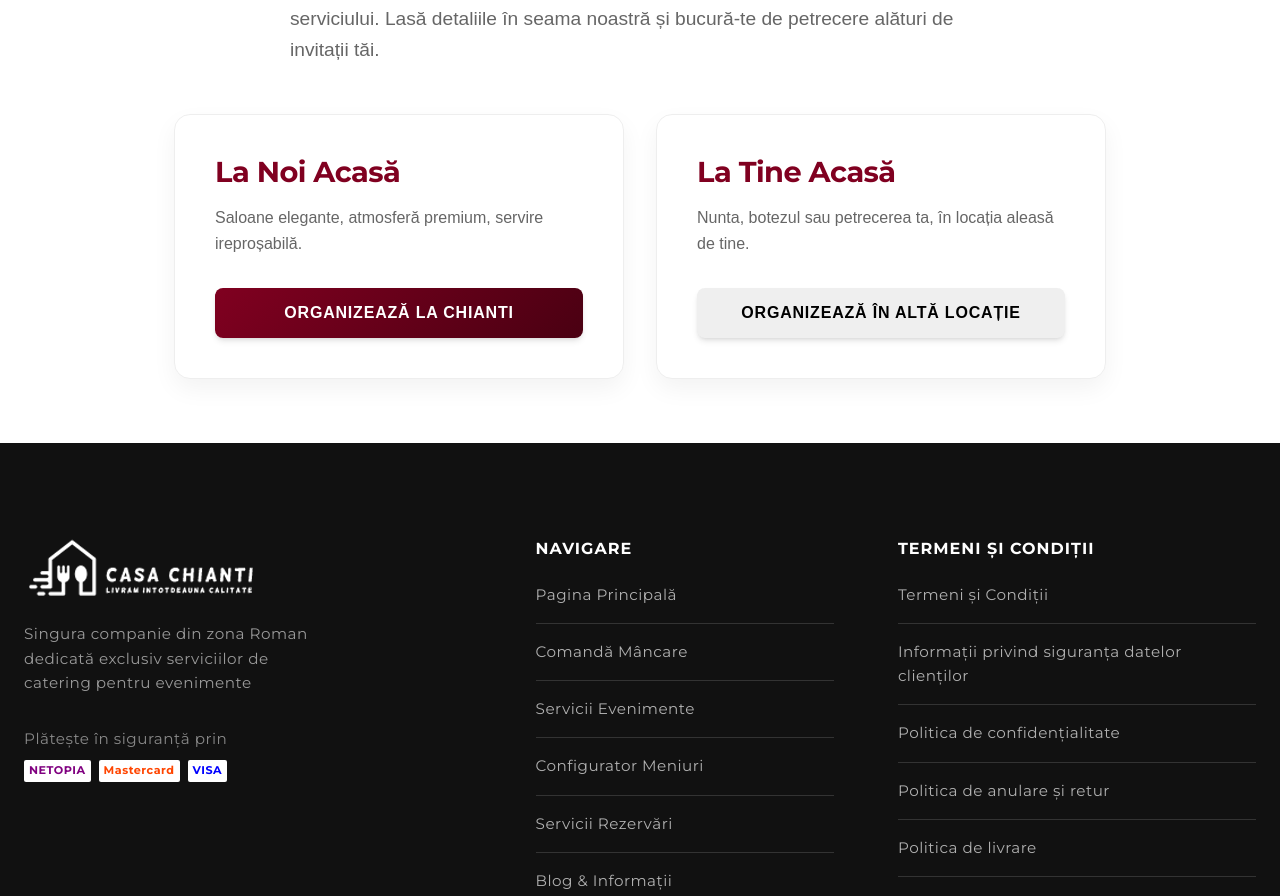
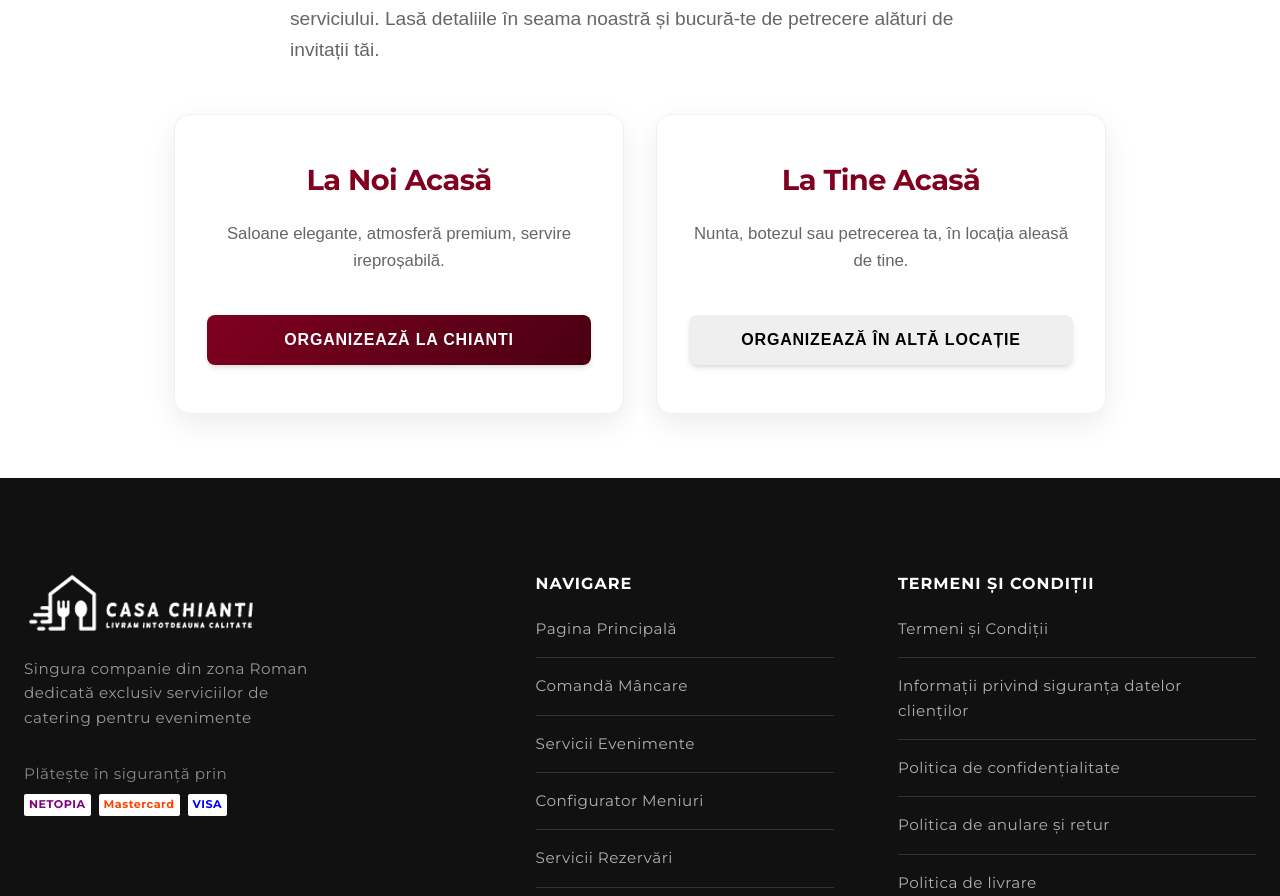
Before and after one commit to digitalhubmedia1-spec/proiect-chianti, a React (Vite) app: page /servicii-evenimente in a window 1280 px wide. Shown: the part 2049-2945 px from the top of the page. Built offline with nearby package versions, Linux system fonts and the light colour scheme; no server answers; the database is empty.

Commit message:
Refine Events Page: Hero scroll to offer, CTA cards layout fix

```diff
--- a/src/pages/EventsServices.css
+++ b/src/pages/EventsServices.css
@@ -166,30 +166,47 @@
 
 .cta-card {
     background: white;
-    padding: 2.5rem;
+    padding: 3rem 2rem;
     border-radius: 16px;
-    box-shadow: 0 10px 25px rgba(0, 0, 0, 0.05);
+    box-shadow: 0 10px 30px rgba(0, 0, 0, 0.08);
+    /* Slightly stronger shadow */
     flex: 1;
     min-width: 300px;
     max-width: 450px;
-    transition: transform 0.3s ease;
-    border: 1px solid #eee;
+    transition: transform 0.3s ease, box-shadow 0.3s ease;
+    border: 1px solid #f0f0f0;
+
+    /* Flex column for consistent height and spacing */
+    display: flex;
+    flex-direction: column;
+    align-items: center;
+    /* Center content horizontally */
+    text-align: center;
+    height: 100%;
+    /* Ensure they stretch */
 }
 
 .cta-card:hover {
-    transform: translateY(-10px);
-    box-shadow: 0 20px 40px rgba(0, 0, 0, 0.1);
+    transform: translateY(-5px);
+    box-shadow: 0 20px 40px rgba(128, 0, 32, 0.15);
+    /* Red tinted shadow on hover */
+    border-color: #ffe6e6;
 }
 
 .cta-card h3 {
     color: #800020;
-    margin-bottom: 1rem;
+    margin-bottom: 1.5rem;
     font-size: 1.8rem;
+    font-weight: 700;
 }
 
 .cta-card p {
-    margin-bottom: 2rem;
-    font-size: 1rem;
+    margin-bottom: 2.5rem;
+    font-size: 1.05rem;
+    color: #666;
+    line-height: 1.6;
+    flex-grow: 1;
+    /* Pushes button to bottom */
 }
 
 .cta-action-btn {
--- a/src/pages/EventsServices.jsx
+++ b/src/pages/EventsServices.jsx
@@ -13,6 +13,14 @@ const EventsServices = () => {
         window.scrollTo(0, 0);
     }, []);
 
+    const scrollToOffer = () => {
+        const element = document.getElementById('oferta');
+        if (element) {
+            element.scrollIntoView({ behavior: 'smooth' });
+        }
+    };
+
+
     return (
         <div className="events-page">
             <SEO
@@ -27,7 +35,7 @@ const EventsServices = () => {
                 <div className="hero-content">
                     <h1 className="hero-title">SERVICII EVENIMENTE & CATERING</h1>
                     <p className="hero-subtitle">Transformăm fiecare ocazie într-o amintire prețioasă.</p>
-                    <button className="btn btn-hero" onClick={() => navigate('/contact')}>Solicită Ofertă</button>
+                    <button className="btn btn-hero" onClick={scrollToOffer}>Solicită Ofertă</button>
                 </div>
             </div>
 
@@ -66,7 +74,7 @@ const EventsServices = () => {
                 </div>
 
                 {/* Section 3: Final Info & CTAs */}
-                <div className="event-final-info text-center">
+                <div className="event-final-info text-center" id="oferta">
                     <h3>Livrare și Organizare Fără Griji</h3>
                     <p>Putem livra oriunde în zonă, fără să îți faci griji în privința organizării și a serviciului. Lasă detaliile în seama noastră și bucură-te de petrecere alături de invitații tăi.</p>
 
```
